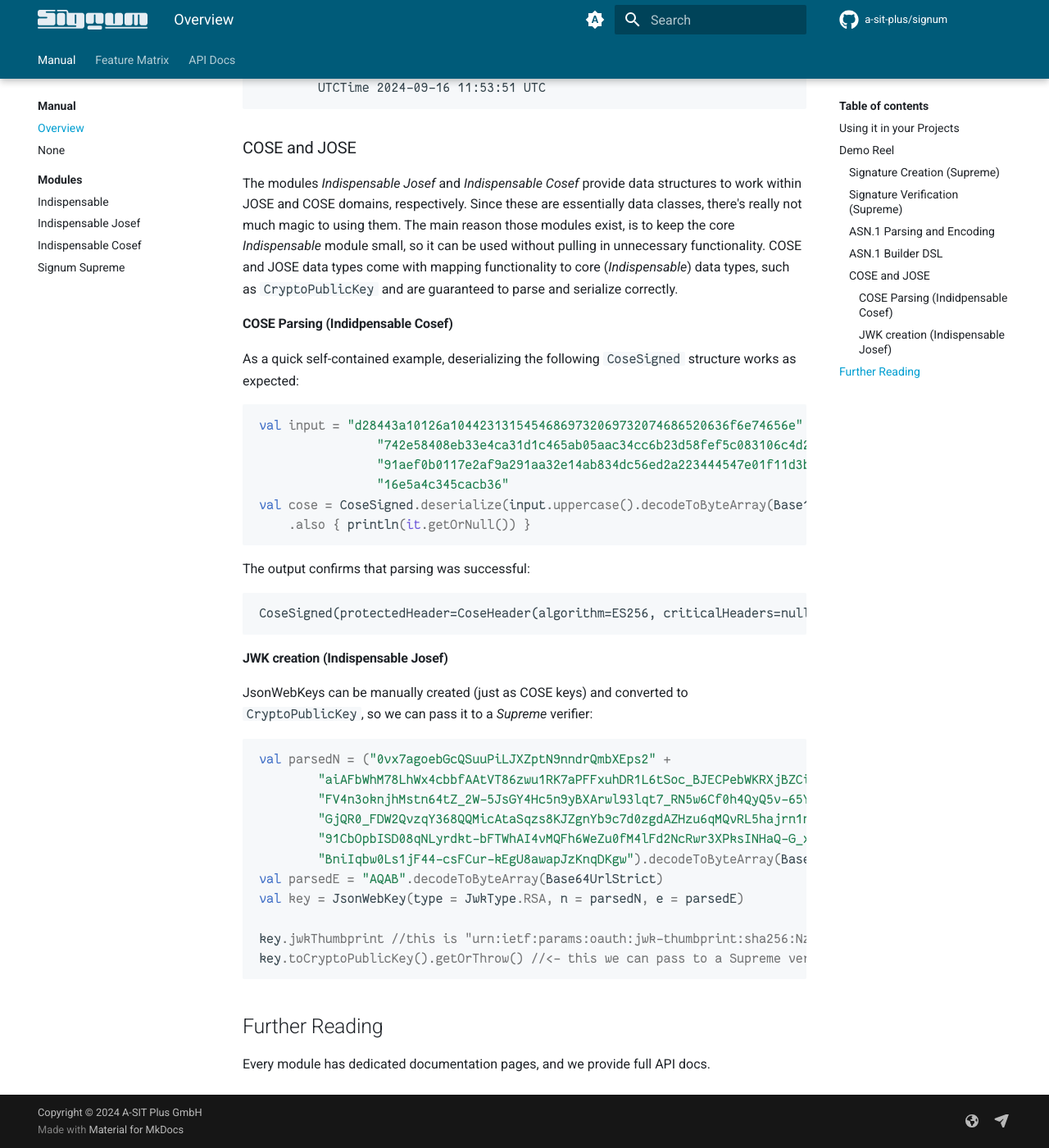
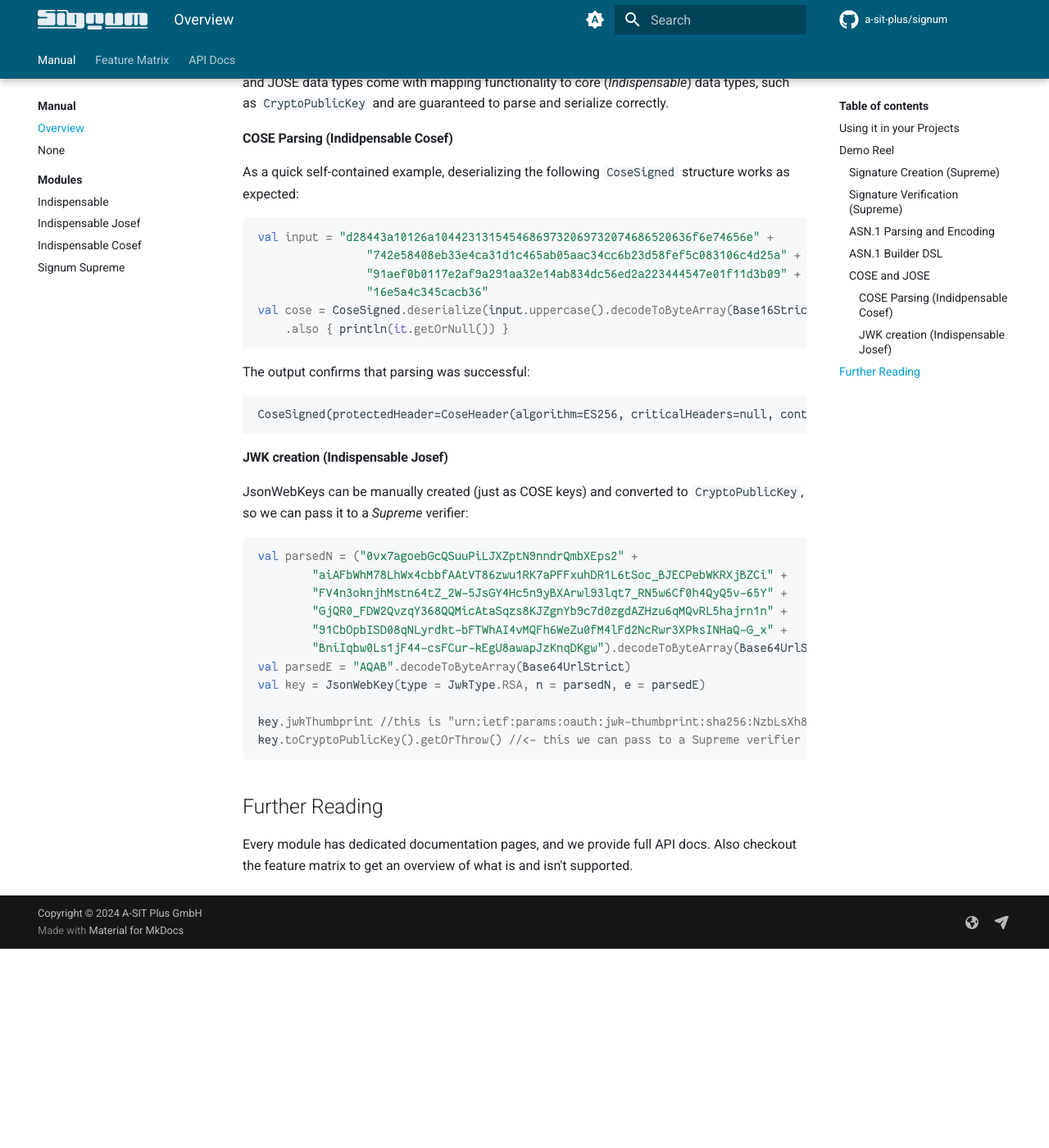
Before and after one commit to a-sit-plus/signum, an MkDocs documentation site: the page built from docs/docs/index.md, in a window 1280 px wide and 1400 px high, scrolled down 6017 px. Shown: the whole window at 82% size. Built offline with MkDocs 1.6.1 and Material for MkDocs 9.7.7, drawn with Linux system fonts in a browser that asks for light colours; comment, search, counter and statistics services are not loaded; after the commit the page ends 7174 px from its top, so only the background shows below that; some of the changed text lies outside the part shown.

Commit message:
more docs

```diff
--- a/docs/docs/index.md
+++ b/docs/docs/index.md
@@ -274,3 +274,4 @@ key.toCryptoPublicKey().getOrThrow() //<- this we can pass to a Supreme verifier
 
 ## Further Reading
 Every module has dedicated documentation pages, and we provide full API docs.
+Also checkout the feature matrix to get an overview of what is and isn't supported.
--- a/docs/docs/stylesheets/extra.css
+++ b/docs/docs/stylesheets/extra.css
@@ -58,8 +58,12 @@
     --md-code-font: "Fantasque";
 }
 
+.md-typeset {
+    font-size: .8rem;
+}
+
 .md-typeset code {
-    font-size: 13pt;
+    font-size: .8rem;
     font-feature-settings: "kern", "liga";
 }
 
```
Also changed, not shown: other parts of docs/docs/index.md (+1 -1 lines), docs/docs/indispensable-josef.md (+1 -1 lines), docs/docs/indispensable.md (+1 -1 lines), docs/docs/supreme.md (+6 -6 lines).
